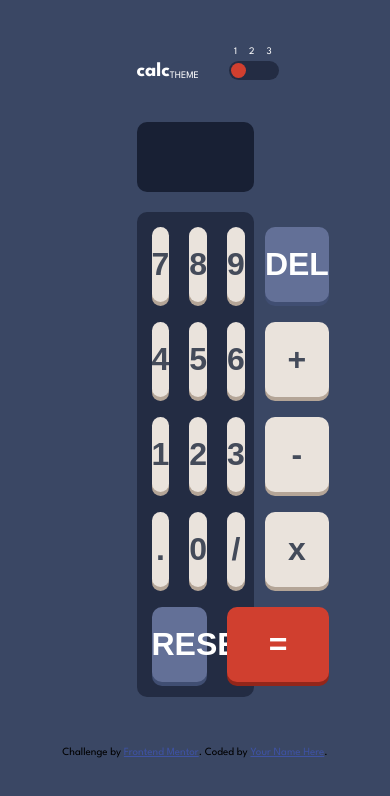
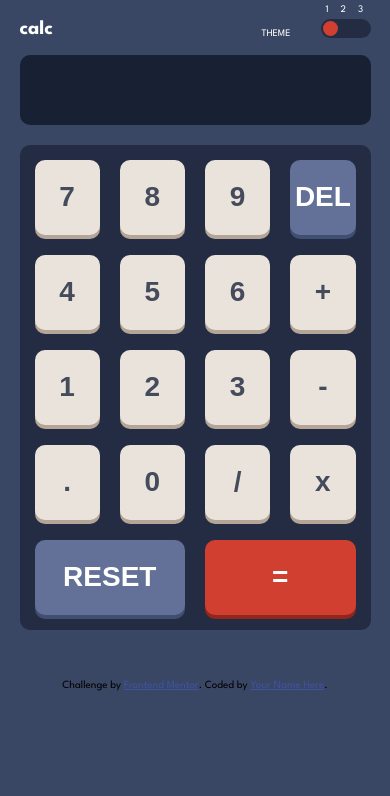
Before and after one commit to oschwill/calculator-app, a website built with webpack: page src/index.html in a window 390 px wide. Built offline with nearby package versions, Linux system fonts and the light colour scheme.

Commit message:
last fixes

```diff
--- a/src/index.js
+++ b/src/index.js
@@ -45,6 +45,10 @@ elements.toggleColor.addEventListener('change', (e) =>
 buttons.forEach((b) => {
   b.addEventListener('click', (e) => {
     let bVal = b.innerText;
+    // change multiplier
+    if (bVal === 'x') {
+      bVal = '*';
+    }
     // Show / Delete in Calc Output
     calc.showInput(bVal);
   });
--- a/src/styles/styles.css
+++ b/src/styles/styles.css
@@ -5,6 +5,7 @@
 
 :root {
   --thumbColor: white;
+  --hoverButtonColor: yellow;
 }
 
 * {
@@ -140,3 +141,63 @@ body {
 .equal {
   grid-column: 3/-1;
 }
+
+@media (max-width: 1200px) {
+  .header,
+  .wrapper {
+    margin: 0 28vw;
+  }
+
+  .wrapper {
+    margin-top: 3vh;
+    font-size: 3.2rem;
+    font-weight: 400;
+    margin-bottom: 50px;
+  }
+}
+
+@media (max-width: 900px) {
+  .header,
+  .wrapper {
+    margin: 0 20vw;
+  }
+
+  .wrapper {
+    margin-top: 2vh;
+    font-size: 2.8rem;
+    font-weight: 400;
+    margin-bottom: 50px;
+  }
+
+  .input button {
+    border-radius: 10px;
+    font-size: 2.8rem;
+    border: none;
+    cursor: pointer;
+    font-weight: 800;
+    height: 75px;
+  }
+}
+
+@media (max-width: 768px) {
+  .header,
+  .wrapper {
+    margin: 0 5vw;
+  }
+
+  .wrapper {
+    margin-top: 2vh;
+    font-size: 2.8rem;
+    font-weight: 400;
+    margin-bottom: 50px;
+  }
+
+  .input button {
+    border-radius: 10px;
+    font-size: 2.8rem;
+    border: none;
+    cursor: pointer;
+    font-weight: 800;
+    height: 75px;
+  }
+}
```
Also changed, not shown: README-template.md.
